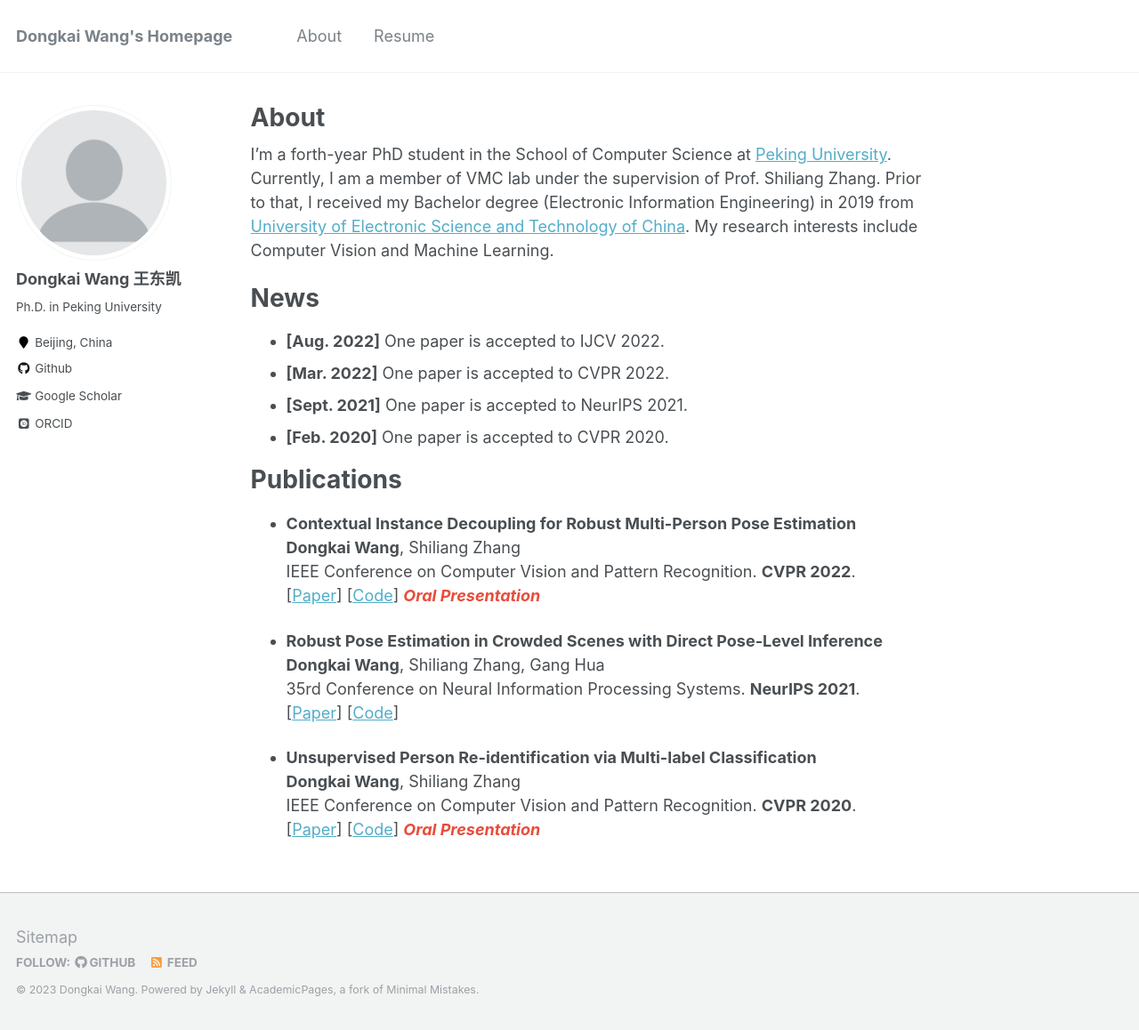
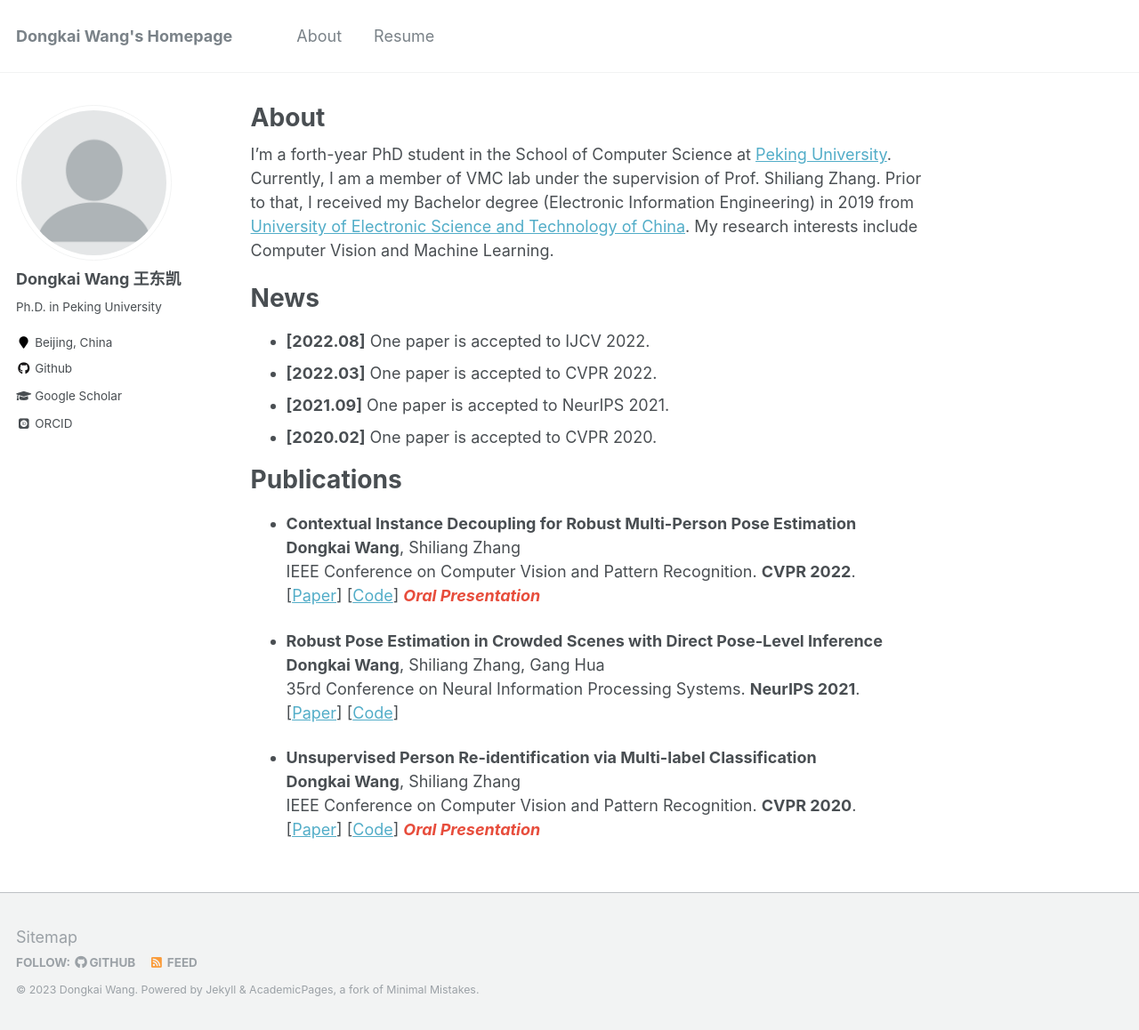
Before and after one commit to kennethwdk/kennethwdk.github.io, a Jekyll site: the page built from _pages/about.md, in a window 1280 px wide and 1158 px high. Shown: the whole window at 89% size. Built offline with Jekyll 4.4.1, drawn with Linux system fonts in a browser that asks for light colours; some web fonts are replaced.

Commit message:
update news time

```diff
--- a/_pages/about.md
+++ b/_pages/about.md
@@ -12,10 +12,10 @@ I'm a forth-year PhD student in the School of Computer Science at [Peking Univer
 
 News
 ======
-- **[Aug. 2022]** One paper is accepted to IJCV 2022.
-- **[Mar. 2022]** One paper is accepted to CVPR 2022.
-- **[Sept. 2021]** One paper is accepted to NeurIPS 2021.
-- **[Feb. 2020]** One paper is accepted to CVPR 2020.
+- **[2022.08]** One paper is accepted to IJCV 2022.
+- **[2022.03]** One paper is accepted to CVPR 2022.
+- **[2021.09]** One paper is accepted to NeurIPS 2021.
+- **[2020.02]** One paper is accepted to CVPR 2020.
 
 
 Publications
```
